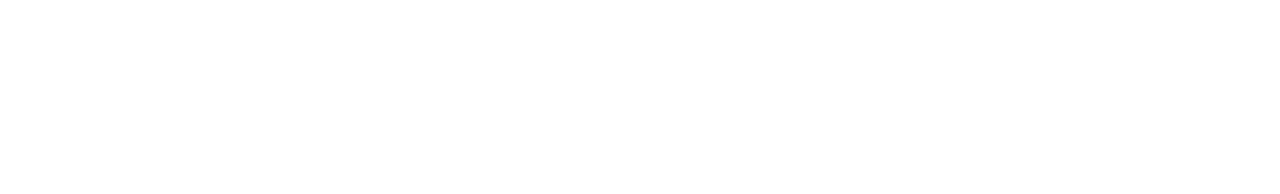
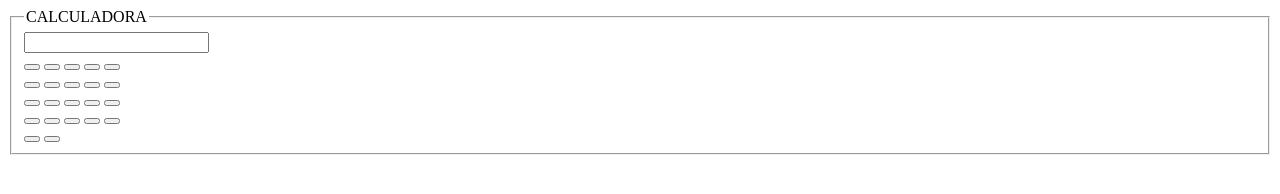
Before and after one commit to calixtinhp/matematica2_2b_2025, a plain HTML site: page calculadora.html in a window 1280 px wide. Drawn offline with Linux system fonts and the light colour scheme.

Commit message:
Update calculadora.html

```diff
--- a/calculadora.html
+++ b/calculadora.html
@@ -2,12 +2,42 @@
 <html lang="PT-BR">
 <head>
 <title></title>
-        <link rel="stylesheet" type="text/css" href="" >
+<link rel="stylesheet" type="text/css" href="">
 <script>
 
-        </script >
+</script>
 </head>
 <body>
-
+<fieldset>
+    <legend>CALCULADORA</legend>
+    <input type="text" id="visor">
+    </br>
+      <button></button>
+      <button></button>
+      <button></button>
+      <button></button>
+      <button></button>
+    </br>
+    <button></button>
+    <button></button>
+    <button></button>
+    <button></button>
+    <button></button>
+    </br>
+    <button></button>
+    <button></button>
+    <button></button>
+    <button></button>
+    <button></button>
+    </br>
+    <button></button>
+    <button></button>
+    <button></button>
+    <button></button>
+    <button></button>
+    </br>
+    <button></button>
+    <button></button>
+</fieldset>
 </body>
 </html>
```
Lines whose indentation alone changed are shown as unchanged.
